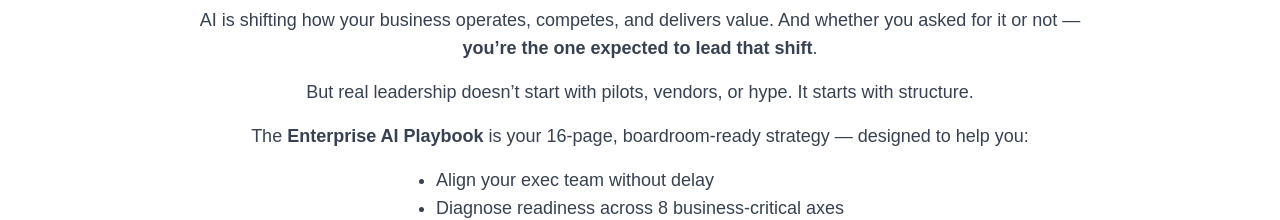
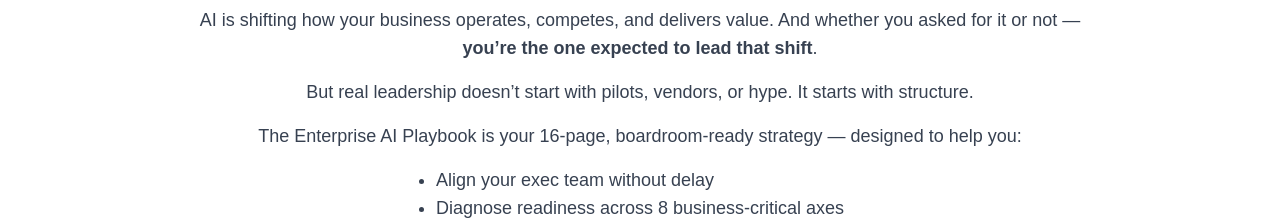
Before and after one commit to toviuncorksolutions/uncorksolutions-site, a Next.js app: page /enterprise-ai-playbook in a window 1280 px wide. Shown: the part 6160-6380 px from the top of the page. Built offline with nearby package versions, Linux system fonts and the light colour scheme; no server answers; a web font is replaced by a local one.

Commit message:
Update EnterpriseAIPlaybookFinalCTASection.js

```diff
--- a/components/EnterpriseAIPlaybookFinalCTASection.js
+++ b/components/EnterpriseAIPlaybookFinalCTASection.js
@@ -20,8 +20,8 @@ export default function EnterpriseAIPlaybookFinalCTASection() {
         </p>
 
         <p className="mb-4 text-gray-700 text-lg">
-          The <strong>Enterprise AI Playbook</strong> is your 16-page, boardroom-ready strategy —
-          designed to help you:
+          The Enterprise AI Playbook is your 16-page, boardroom-ready strategy — designed to help
+          you:
         </p>
 
         <ul className="mb-4 text-gray-700 text-lg text-left list-disc list-inside md:list-outside md:px-8 inline-block text-left">
```
